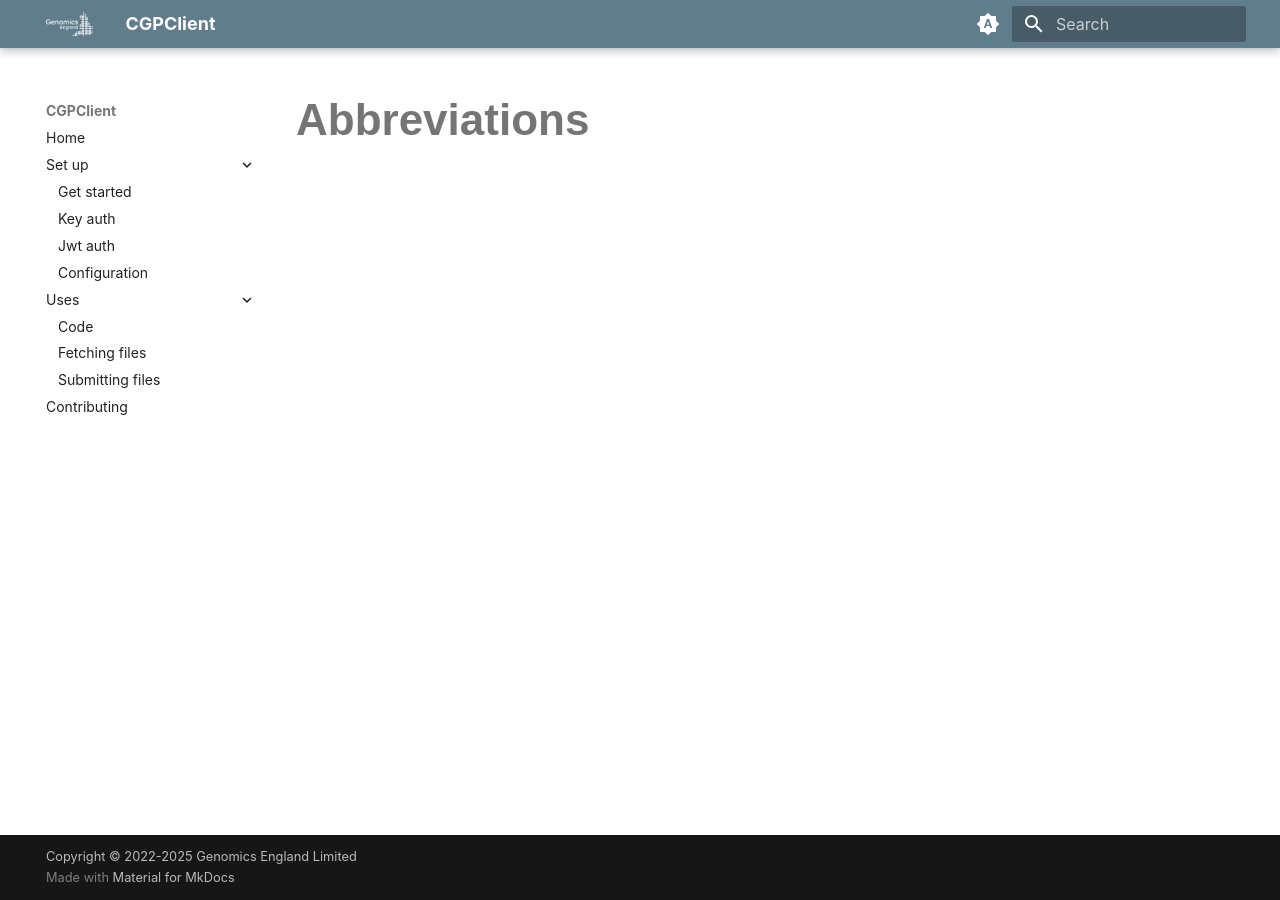
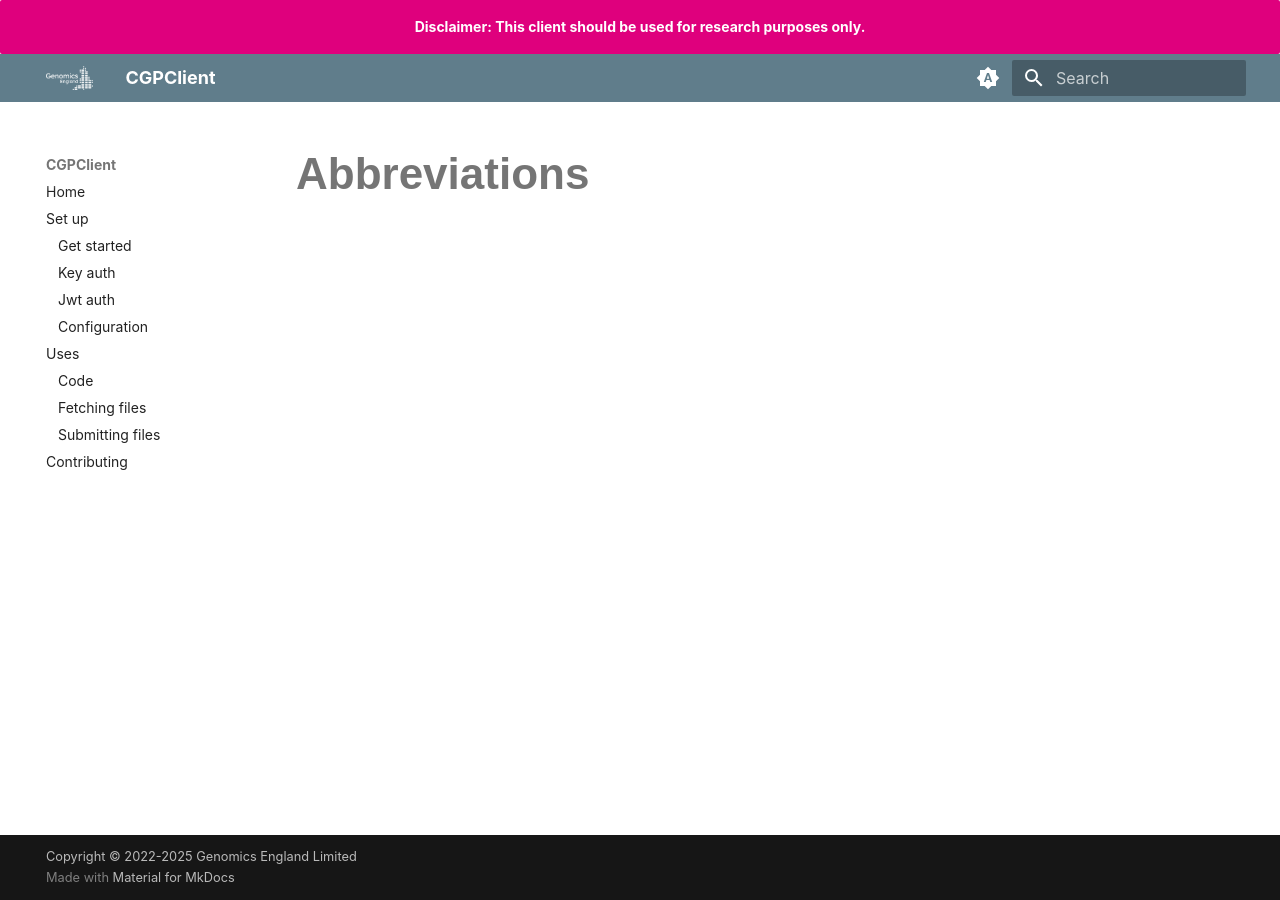
Before and after one commit to NHS-NGS/cgpclient, an MkDocs documentation site: the page built from docs/assets/includes/abbreviations.md, in a window 1280 px wide. Built offline with MkDocs 1.6.1 and Material for MkDocs 9.7.7, drawn with Linux system fonts in a browser that asks for light colours; some web fonts are replaced.

Commit message:
chore:add-banner

```diff
--- a/docs/assets/overrides/main.html
+++ b/docs/assets/overrides/main.html
@@ -1,8 +1,8 @@
 {% extends "base.html" %}
-
-{% block outdated %}
-  You're not viewing the latest version.
-  <a href="{{ '../' ~ base_url }}">
-    <strong>Click here to go to latest.</strong>
-  </a>
+{% block extrahead %}
+<meta http-equiv="Strict-Transport-Security" content="max-age=31536000; includeSubDomains; preload">
+<meta http-equiv="Content-Security-Policy" content="default-src 'self'; script-src 'self'; style-src 'self'; img-src 'self';">
 {% endblock %}
+{% block announce %}
+<p>Disclaimer: This client should be used for research purposes only.</p>
+{% endblock %}
--- a/docs/assets/stylesheets/extra.css
+++ b/docs/assets/stylesheets/extra.css
@@ -204,3 +204,13 @@ a:hover {
 a:active {
   color: #BEDFFF;  /* Active link color */
 }
+
+/* Custom Banner Styling */
+.md-banner {
+  background-color: rgb(223, 0, 125);
+  padding: 2px;
+  border-radius: 2px;
+  color: white;
+  text-align: center;
+  font-weight: bold;
+}
```
